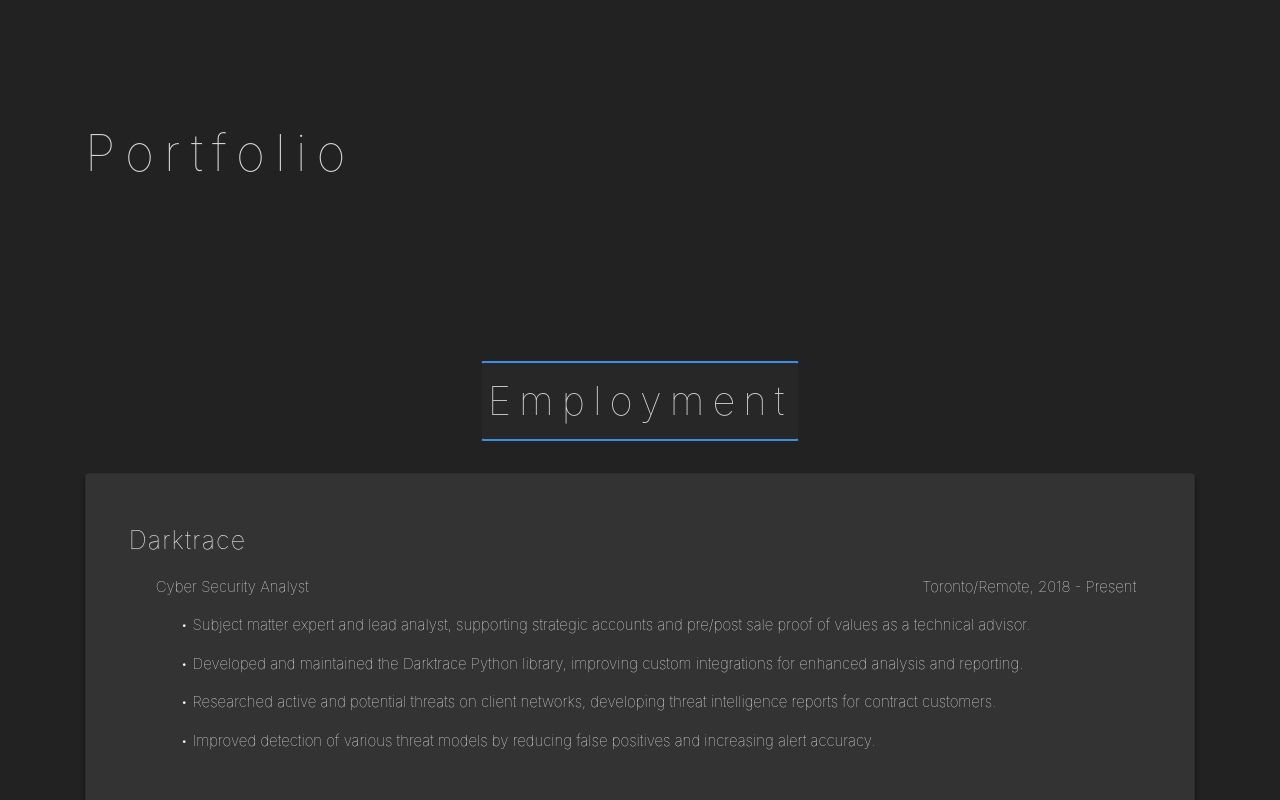
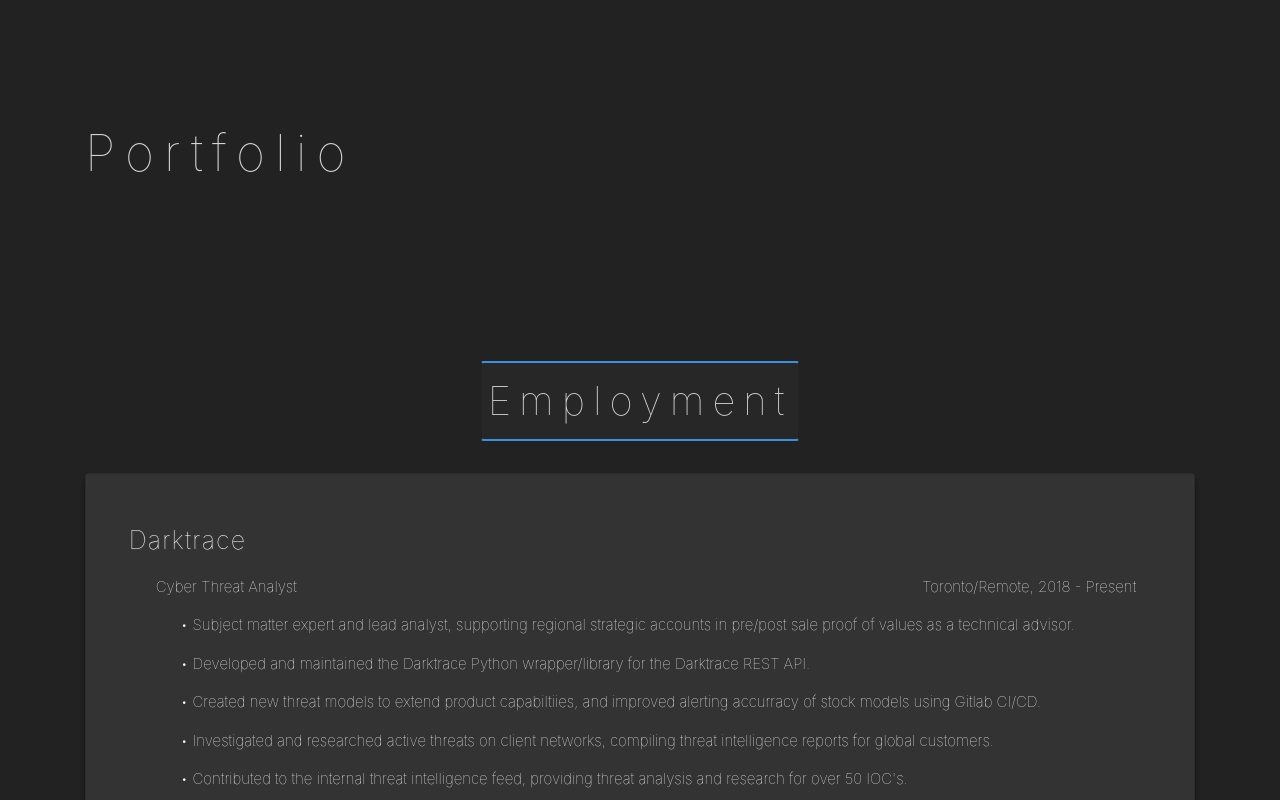
Before and after one commit to anthonytwh/anthonytwh.github.io, a React (Create React App) app: page / in a window 1280 px wide. Both pictures are taken after a click on the button "Employment". Shown: the part 3525-4325 px from the top of the page. Built offline with nearby package versions, Linux system fonts and the light colour scheme.

Commit message:
Update portfolio employment content

```diff
--- a/src/components/Portfolio.jsx
+++ b/src/components/Portfolio.jsx
@@ -26,13 +26,14 @@ class Portfolio extends Component {
 								<Col>
 									<p className="Portfolio-header"> Darktrace </p>
 									<Row>
-										<Col><p className="Portfolio-body" style={{ textIndent: "2.5%" }}> Cyber Security Analyst </p></Col>
+										<Col><p className="Portfolio-body" style={{ textIndent: "2.5%" }}> Cyber Threat Analyst </p></Col>
 										<Col><p className="Portfolio-body" style={{ textIndent: "2.5%", textAlign: "right" }}> Toronto/Remote, 2018 - Present</p></Col>
 									</Row>
-									<p className="Portfolio-body" style={{ textIndent: "5%" }} > • Subject matter expert and lead analyst, supporting strategic accounts and pre/post sale proof of values as a technical advisor.</p>
-									<p className="Portfolio-body" style={{ textIndent: "5%" }} > • Developed and maintained the Darktrace Python library, improving custom integrations for enhanced analysis and reporting. </p>
-									<p className="Portfolio-body" style={{ textIndent: "5%" }} > • Researched active and potential threats on client networks, developing threat intelligence reports for contract customers. </p>
-									<p className="Portfolio-body" style={{ textIndent: "5%" }} > • Improved detection of various threat models by reducing false positives and increasing alert accuracy. </p>
+									<p className="Portfolio-body" style={{ textIndent: "5%" }} > • Subject matter expert and lead analyst, supporting regional strategic accounts in pre/post sale proof of values as a technical advisor.</p>
+									<p className="Portfolio-body" style={{ textIndent: "5%" }} > • Developed and maintained the Darktrace Python wrapper/library for the Darktrace REST API.</p>
+									<p className="Portfolio-body" style={{ textIndent: "5%" }} > • Created new threat models to extend product capabiltiies, and improved alerting accurracy of stock models using Gitlab CI/CD.</p>
+									<p className="Portfolio-body" style={{ textIndent: "5%" }} > • Investigated and researched active threats on client networks, compiling threat intelligence reports for global customers.</p>
+									<p className="Portfolio-body" style={{ textIndent: "5%" }} > • Contributed to the internal threat intelligence feed, providing threat analysis and research for over 50 IOC's.</p>
 								</Col>
 							</Row>
 							<Row className="Portfolio-row">
@@ -41,9 +42,10 @@ class Portfolio extends Component {
 										<Col><p className="Portfolio-body" style={{ textIndent: "2.5%" }}> Cyber Security Engineer </p></Col>
 										<Col><p className="Portfolio-body" style={{ textIndent: "2.5%", textAlign: "right" }}> Toronto, 2017 - 2018 </p></Col>
 									</Row>
-									<p className="Portfolio-body" style={{ textIndent: "5%" }}>  • Managed enterprise integrations of Darktrace products for pre/post sale clients of all infrastructure sizes and technologies. </p>
-									<p className="Portfolio-body" style={{ textIndent: "5%" }}>  • Developed an internal SSH management tool to improve workflow and operational security for global technology teams. </p>
-									<p className="Portfolio-body" style={{ textIndent: "5%" }}>  • Create technical documentation for internal training and for the Client Customer Portal. </p>
+									<p className="Portfolio-body" style={{ textIndent: "5%" }}>  • Managed enterprise integrations of Darktrace products for pre/post sale clients of all infrastructure sizes and technologies.</p>
+									<p className="Portfolio-body" style={{ textIndent: "5%" }}>  • Developed an internal SSH management tool to improve workflow and operational security for global technology teams.</p>
+									<p className="Portfolio-body" style={{ textIndent: "5%" }}>  • Traveled weekly to lead onsite technical integrations with the customer IT/security teams, managers and executives.</p>
+									<p className="Portfolio-body" style={{ textIndent: "5%" }}>  • Created technical training documentation for virtual and cloud deployments for internal training and the Darktrace Customer Portal.</p>
 								</Col>
 							</Row>
 							<Row className="Portfolio-row">
@@ -53,8 +55,9 @@ class Portfolio extends Component {
 										<Col><p className="Portfolio-body" style={{ textIndent: "2.5%" }}> Category Management Analyst (Co-op) </p></Col>
 										<Col><p className="Portfolio-body" style={{ textIndent: "2.5%", textAlign: "right" }}> Mississauga, Summer 2016 </p></Col>
 									</Row>
-									<p className="Portfolio-body" style={{ textIndent: "5%" }}> • Led RFP/RFQ project with electrical and semiconductor suppliers to create cost-savings in tail-spend.</p>
-									<p className="Portfolio-body" style={{ textIndent: "5%" }}> • Developed internal VBA/Excel dashboard for internal team to improve financial and operational risk analysis and report quality. </p>
+									<p className="Portfolio-body" style={{ textIndent: "5%" }}> • Led RFQ/RFP exercise with key vendors to consolidate and reduce cost on tail-spend semiconductor components.</p>
+									<p className="Portfolio-body" style={{ textIndent: "5%" }}> • Created a dynamic Excel/VBA dashboard to automate monthly analysis and reports of vendor operational and financial risk.</p>
+									<p className="Portfolio-body" style={{ textIndent: "5%" }}> • Provided training to global and regional teams to utilize the newly developed tools to improve the quality of monthly risk reports.</p>
 								</Col>
 							</Row>
 						</Card>
```
